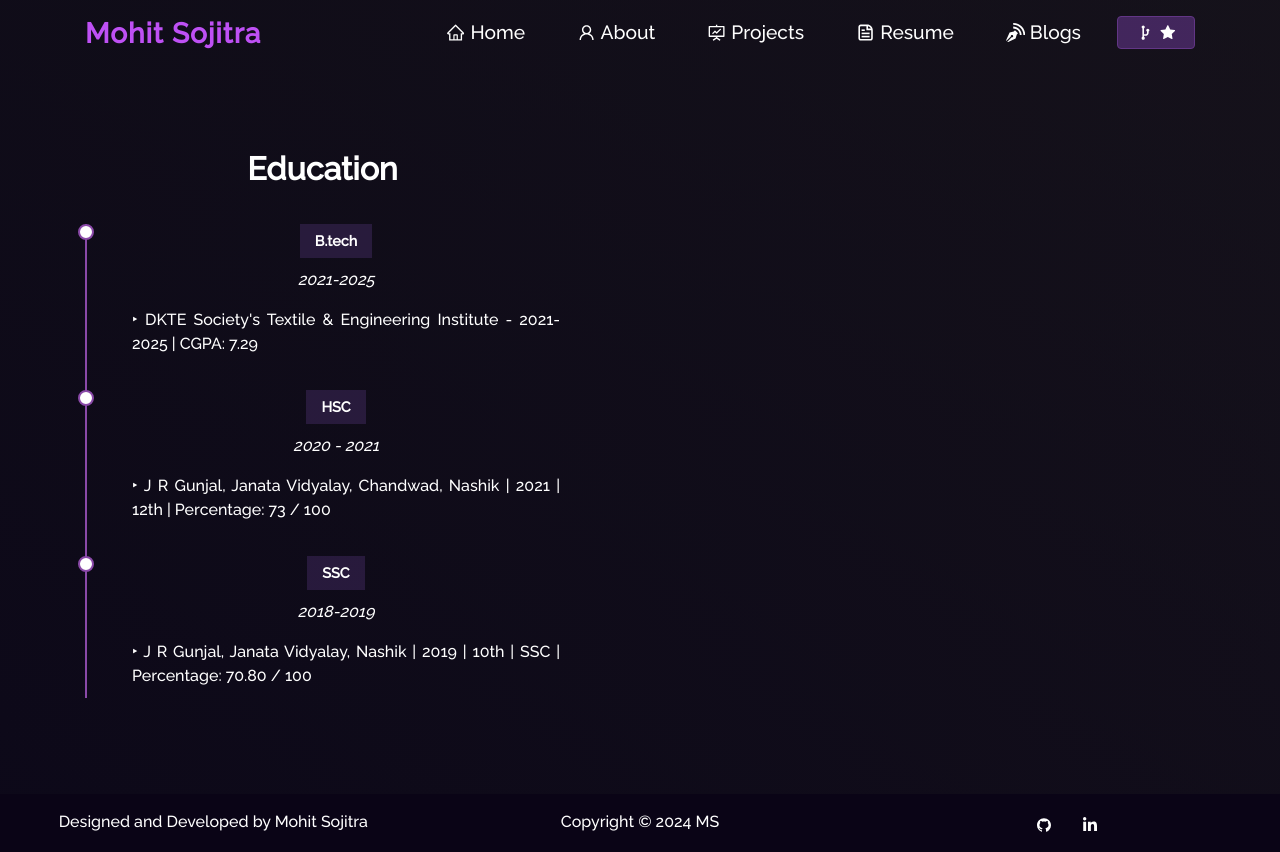
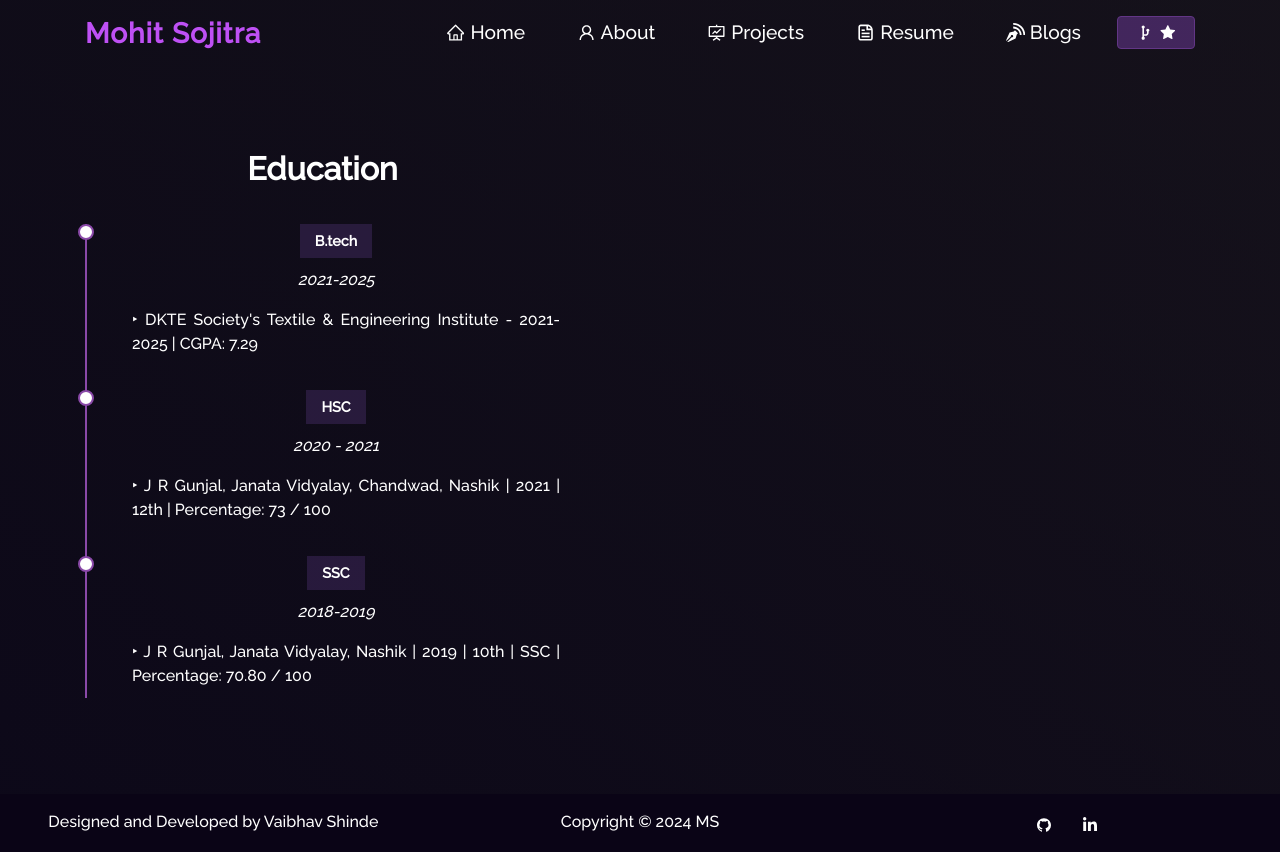
Before and after one commit to vaibhavshinde8/personal_portfolio, a React (Create React App) app: page /resume in a window 1280 px wide. Built offline with nearby package versions, Linux system fonts and the light colour scheme.

Commit message:
Update Footer.js

```diff
--- a/src/components/Footer.js
+++ b/src/components/Footer.js
@@ -10,7 +10,7 @@ function Footer() {
     <Container fluid className="footer">
       <Row>
         <Col md="4" className="footer-copywright">
-          <h3>Designed and Developed by Mohit Sojitra</h3>
+          <h3>Designed and Developed by Vaibhav Shinde</h3>
         </Col>
         <Col md="4" className="footer-copywright">
           <h3>Copyright © {year} MS</h3>
@@ -19,7 +19,7 @@ function Footer() {
           <ul className="footer-icons">
             <li className="social-icons">
               <a
-                href="https://github.com/MohitSojitra"
+                href="https://github.com/vaibhavshinde8"
                 style={{color: 'white'}}
                 target="_blank"
                 rel="noopener noreferrer"
@@ -30,7 +30,7 @@ function Footer() {
 
             <li className="social-icons">
               <a
-                href="https://www.linkedin.com/in/mohit-sojitra/"
+                href="https://www.linkedin.com/in/vaibhav-shinde-ba126a264"
                 style={{color: 'white'}}
                 target="_blank"
                 rel="noopener noreferrer"
```
